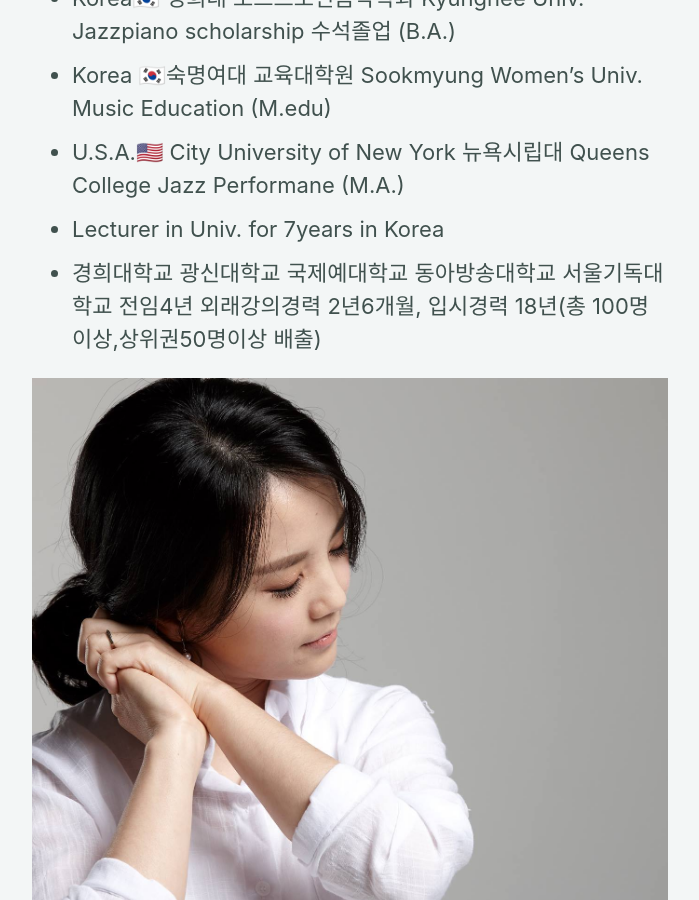
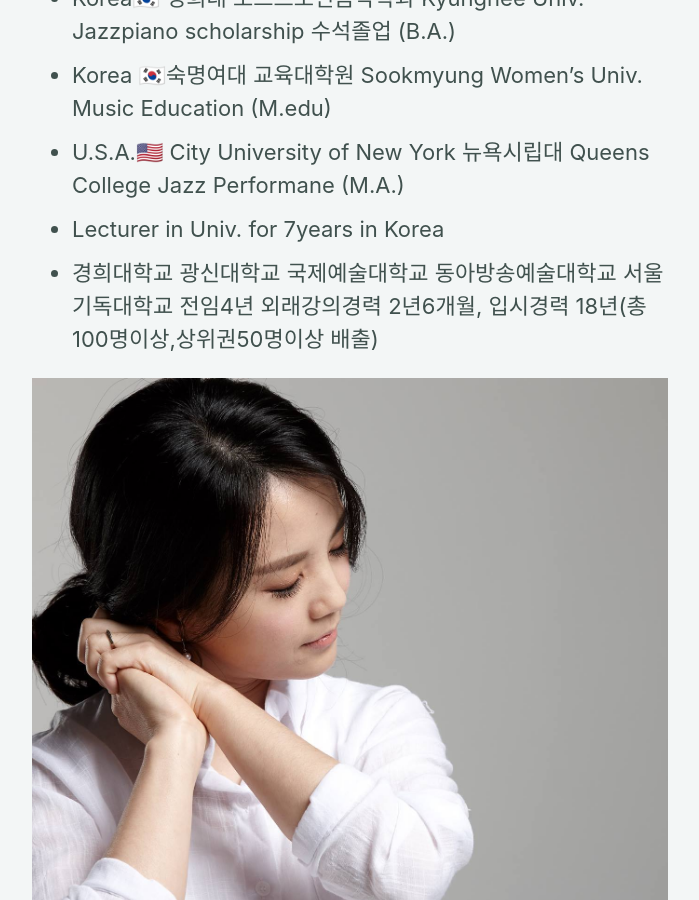
Before and after one commit to jjmusic-online/jjmusic-online.github.io, a Jekyll site: the page built from _pages/about.md, in a window 1280 px wide and 900 px high, scrolled down 692 px. Shown: the whole window, without its empty margins (290-989 px from the left). Built offline with Jekyll 4.4.1, drawn with Linux system fonts in a browser that asks for light colours; cached includes are drawn as plain includes; nearby versions of some CDN libraries.

Commit message:
Update about.md

```diff
--- a/_pages/about.md
+++ b/_pages/about.md
@@ -12,7 +12,7 @@ permalink: /about/
 - Korea 🇰🇷숙명여대 교육대학원 Sookmyung Women's Univ. Music Education (M.edu)
 - U.S.A.🇺🇸 City University of New York 뉴욕시립대 Queens College Jazz Performane (M.A.)
 - Lecturer in Univ. for 7years in Korea
-- 경희대학교 광신대학교 국제예대학교 동아방송대학교 서울기독대학교 전임4년 외래강의경력 2년6개월, 입시경력 18년(총 100명이상,상위권50명이상 배출)
+- 경희대학교 광신대학교 국제예술대학교 동아방송예술대학교 서울기독대학교 전임4년 외래강의경력 2년6개월, 입시경력 18년(총 100명이상,상위권50명이상 배출)
 
 
 <img src="https://jjmusic-online.github.io/assets/images/photo2.jpeg" alt="JJ Photo2"
```
